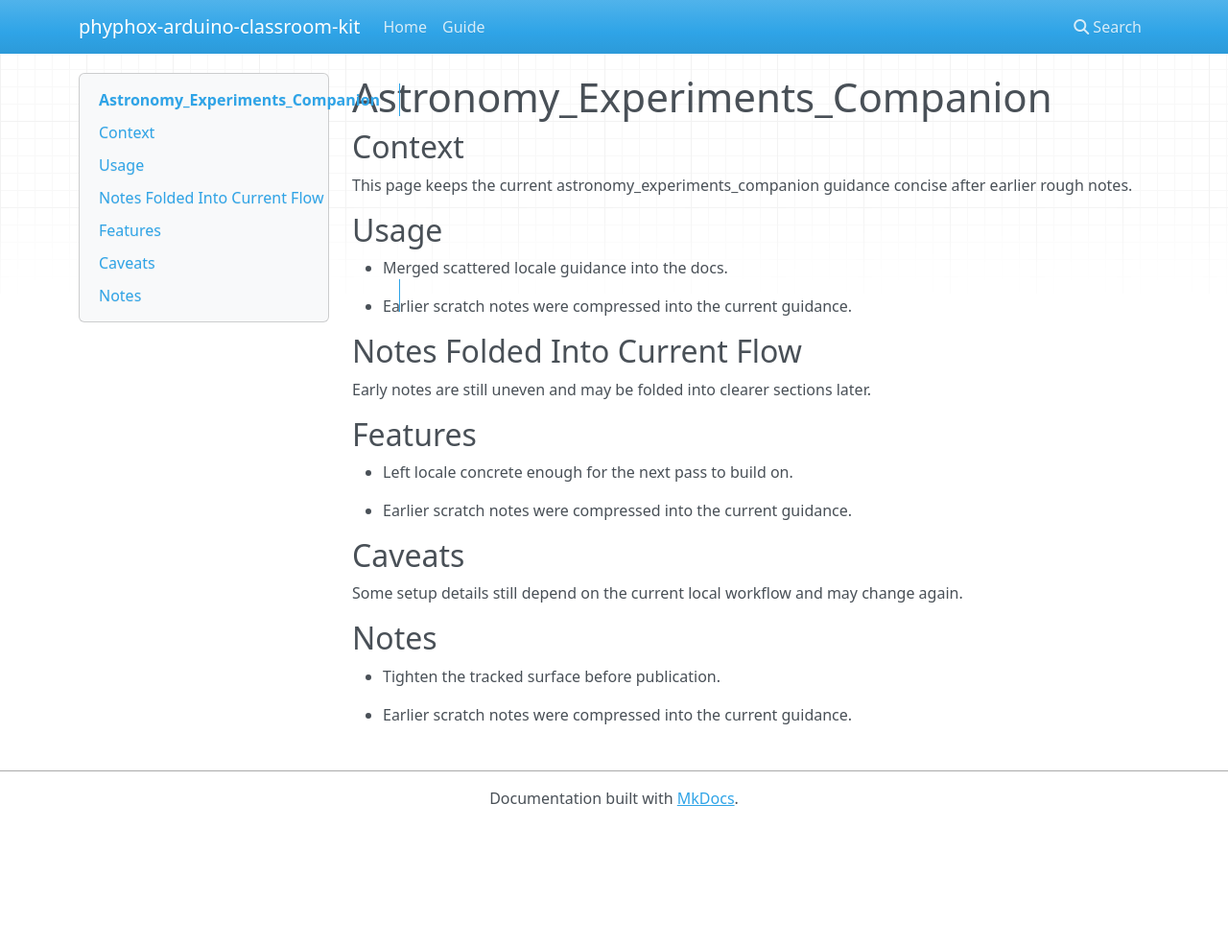
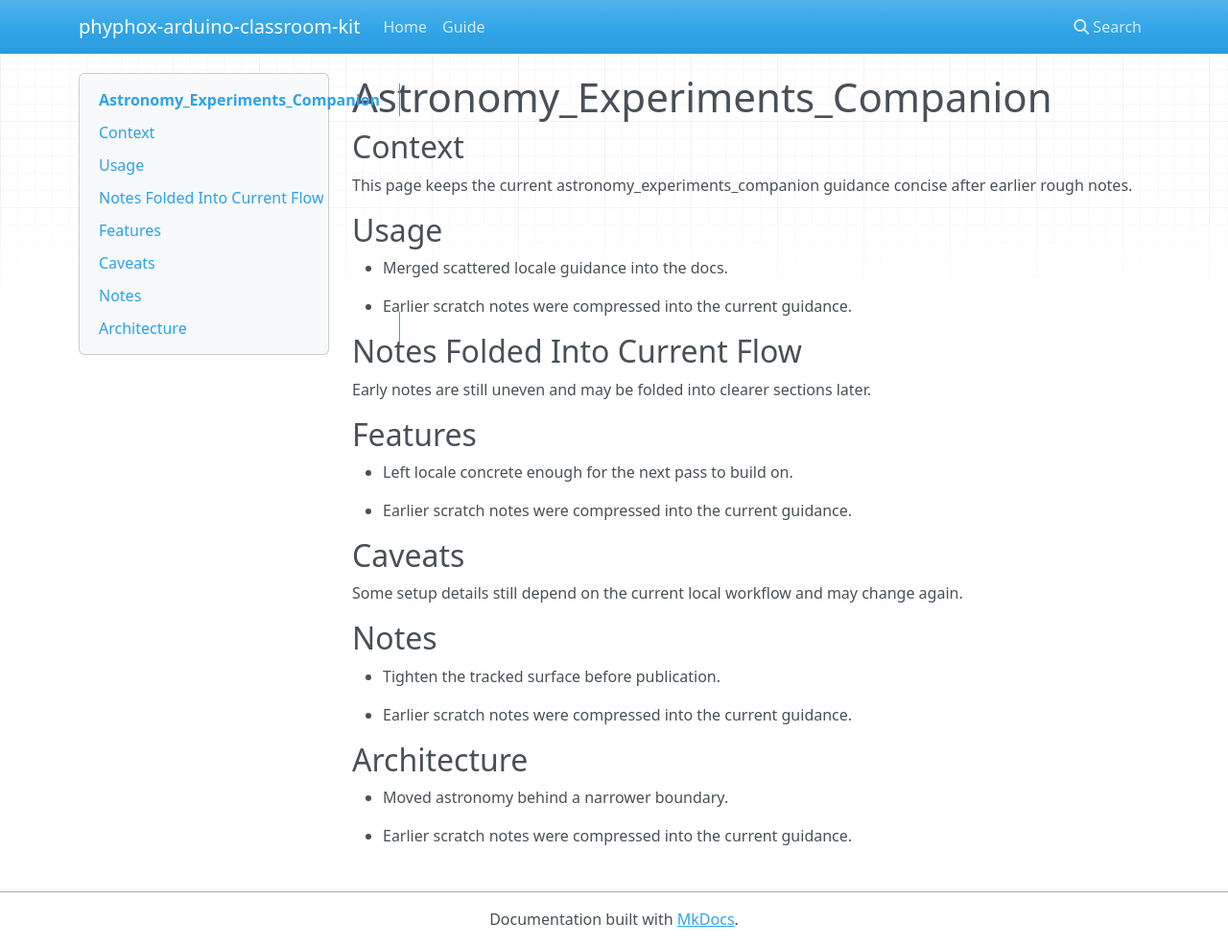
Before and after one commit to sebastianspicker/phyphox-arduino-classroom-kit, an MkDocs documentation site: the page built from docs/ASTRONOMY_EXPERIMENTS_COMPANION.md, in a window 1280 px wide and 986 px high. Shown: the whole window at 96% size. Built offline with MkDocs 1.6.1, drawn with Linux system fonts in a browser that asks for light colours; nearby versions of some CDN libraries.

Commit message:
refactor(astronomy): replace older provisional seams around astronomy
Keep astronomy changes aligned across ASTRONOMY_EXPERIMENTS_COMPANION.md.

```diff
--- a/docs/ASTRONOMY_EXPERIMENTS_COMPANION.md
+++ b/docs/ASTRONOMY_EXPERIMENTS_COMPANION.md
@@ -24,3 +24,8 @@ Some setup details still depend on the current local workflow and may change aga
 - Tighten the tracked surface before publication.
 
 - Earlier scratch notes were compressed into the current guidance.
+
+## Architecture
+- Moved astronomy behind a narrower boundary.
+
+- Earlier scratch notes were compressed into the current guidance.
```
